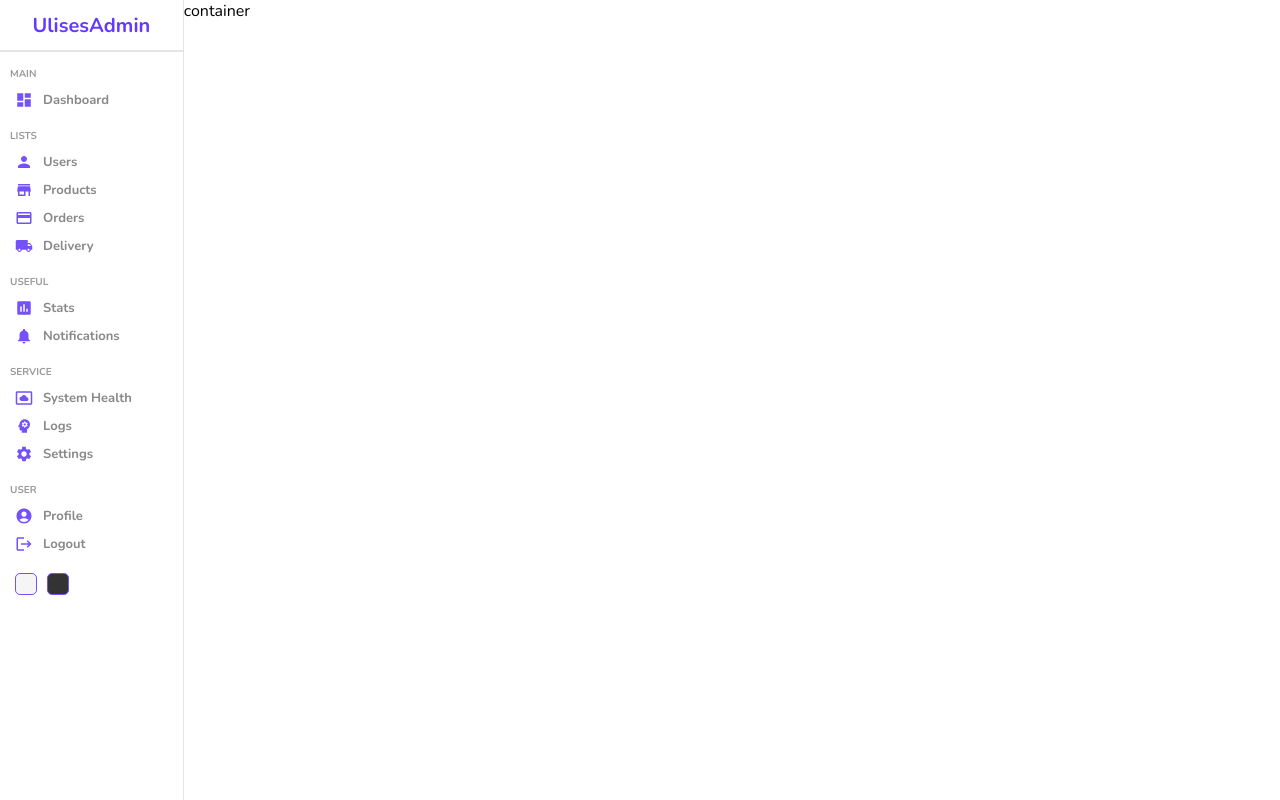
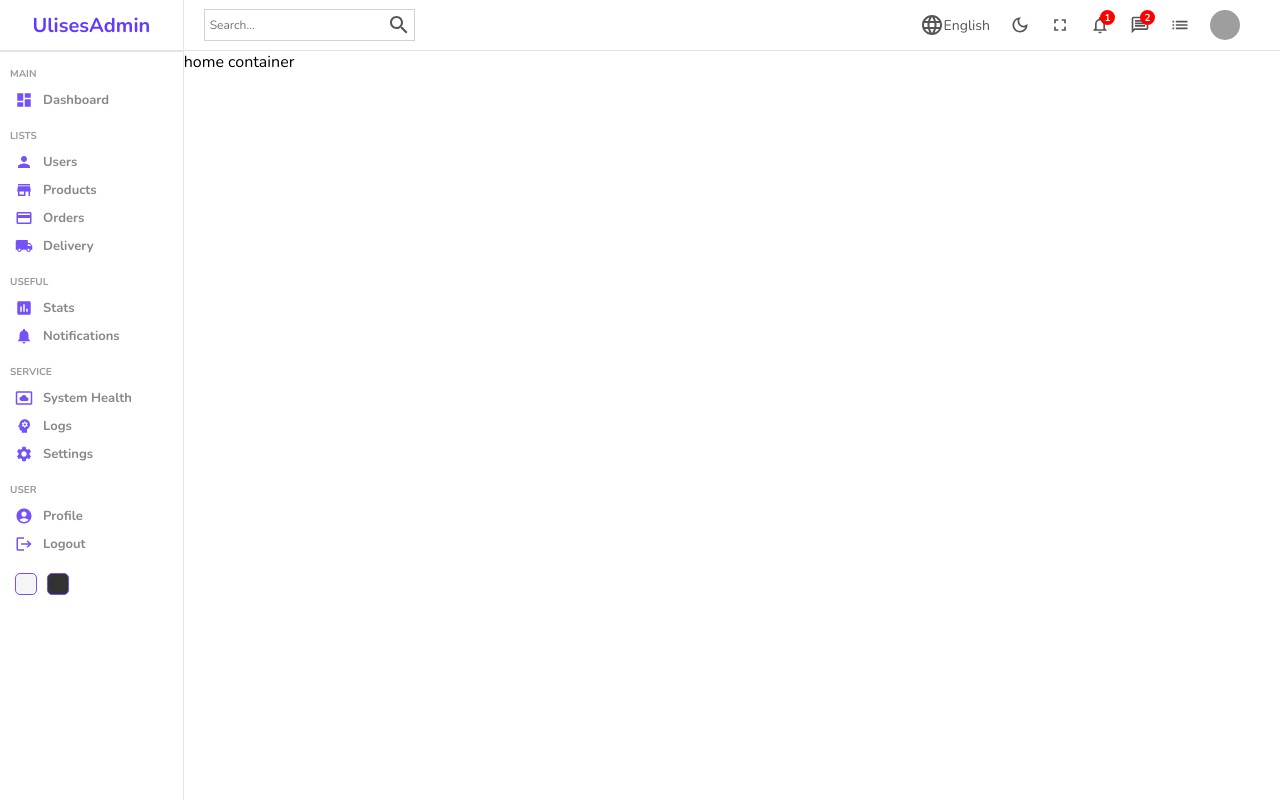
Before and after one commit to UlisesBojorquez/web-admin-dashboard, a React (Create React App) app in the folder web_admin_dashboard/: page / in a window 1280 px wide. Built offline with nearby package versions, Linux system fonts and the light colour scheme; grey boxes are pictures that could not be loaded.

Commit message:
Navbar design completed

```diff
--- a/web_admin_dashboard/src/components/navbar/Navbar.jsx
+++ b/web_admin_dashboard/src/components/navbar/Navbar.jsx
@@ -1,9 +1,58 @@
 import React from 'react';
 import "./navbar.scss";
+import SearchIcon from '@mui/icons-material/Search';
+import LanguageIcon from '@mui/icons-material/Language';
+import DarkModeOutlinedIcon from '@mui/icons-material/DarkModeOutlined';
+import FullscreenIcon from '@mui/icons-material/Fullscreen';
+import NotificationsNoneIcon from '@mui/icons-material/NotificationsNone';
+import MessageOutlinedIcon from '@mui/icons-material/MessageOutlined';
+import ListOutlinedIcon from '@mui/icons-material/ListOutlined';
+
 const Navbar = () => {
 
     return (
-        <div className='navbar'>Navbar</div>
+        <div className='app__navbar'>
+            <div className="app__navbar_wrapper">
+                <div className="app__navbar_wrapper-search">
+                    <input type="text" placeholder='Search...' />
+                    <SearchIcon/>
+                </div>
+                <div className="app__navbar_wrapper-items">
+                    <div className="app__navbar_wrapper-item">
+                        <LanguageIcon/>
+                        English
+                    </div>
+                    <div className="app__navbar_wrapper-item">
+                        <DarkModeOutlinedIcon className='app__navbar_wrapper-item-icon'/>
+                    </div>
+                    <div className="app__navbar_wrapper-item">
+                        <FullscreenIcon className='app__navbar_wrapper-item-icon'/>
+                    </div>
+                    <div className="app__navbar_wrapper-item">
+                        <NotificationsNoneIcon className='app__navbar_wrapper-item-icon'/>
+                        <div className="app__navbar_wrapper-item-counter">
+                            1
+                        </div>
+                    </div>
+                    <div className="app__navbar_wrapper-item">
+                        <MessageOutlinedIcon className='app__navbar_wrapper-item-icon'/>
+                        <div className="app__navbar_wrapper-item-counter">
+                            2
+                        </div>
+                    </div>
+                    <div className="app__navbar_wrapper-item">
+                        <ListOutlinedIcon className='app__navbar_wrapper-item-icon'/>
+                    </div>
+                    <div className="app__navbar_wrapper-item">
+                        <img
+                        src='https://images.pexels.com/photos/771742/pexels-photo-771742.jpeg?cs=srgb&dl=pexels-mohamed-abdelghaffar-771742.jpg&fm=jpg'
+                        alt="avatar"
+                        className='app__navbar_wrapper-item-avatar'
+                        />
+                    </div>
+                </div>
+            </div>
+        </div>
     );
 };
 
--- a/web_admin_dashboard/src/components/navbar/navbar.scss
+++ b/web_admin_dashboard/src/components/navbar/navbar.scss
@@ -0,0 +1,72 @@
+.app__navbar{
+    height: 50px;
+    border-bottom: 0.5px solid rgb(230, 227,227);
+    display: flex;
+    align-items: center;
+    font-size: 14px;
+    color: #555;
+
+    .app__navbar_wrapper{
+        width: 100%;
+        padding: 20px;
+        display: flex;
+        align-items: center;
+        justify-content: space-between;
+
+        .app__navbar_wrapper-search{
+            display: flex;
+            align-items: center;
+            border: 0.5px solid lightgrey;
+            padding: 3px;
+
+            input{
+                border: none;
+                outline: none;
+                background-color: transparent;
+
+                &::placeholder{
+                    font-size: 12px;
+                }
+            }
+        }
+
+        .app__navbar_wrapper-items{
+            display: flex;
+            align-items: center;
+
+            .app__navbar_wrapper-item{
+                display: flex;
+                align-items: center;
+                margin-right: 20px;
+                position: relative;
+
+                .app__navbar_wrapper-item-icon{
+                    font-size: 20px;
+                }
+
+                .app__navbar_wrapper-item-avatar{
+                    width: 30px;
+                    height: 30px;
+                    border-radius: 50%;
+                }
+
+                .app__navbar_wrapper-item-counter{
+                    width: 15px;
+                    height: 15px;
+                    background-color: red;
+                    border-radius: 50%;
+                    color: white;
+                    display: flex;
+                    align-items: center;
+                    justify-content: center;
+                    font-size: 10px;
+                    font-weight: bold;
+                    position: absolute;
+                    top:-5px;
+                    right: -5px;
+                }
+            }
+        }
+
+    }
+}
--- a/web_admin_dashboard/src/pages/home/Home.jsx
+++ b/web_admin_dashboard/src/pages/home/Home.jsx
@@ -1,12 +1,15 @@
 import React from 'react';
 import "./home.scss";
-import { Sidebar } from '../../components';
+import { Sidebar, Navbar } from '../../components';
 const Home = () => {
 
     return (
         <div className='app__home'>
             <Sidebar/>
-            <div className="app__home-container">container</div>
+            <div className="app__home-container">
+                <Navbar/>
+                home container
+            </div>
         </div>
 
     );
```
